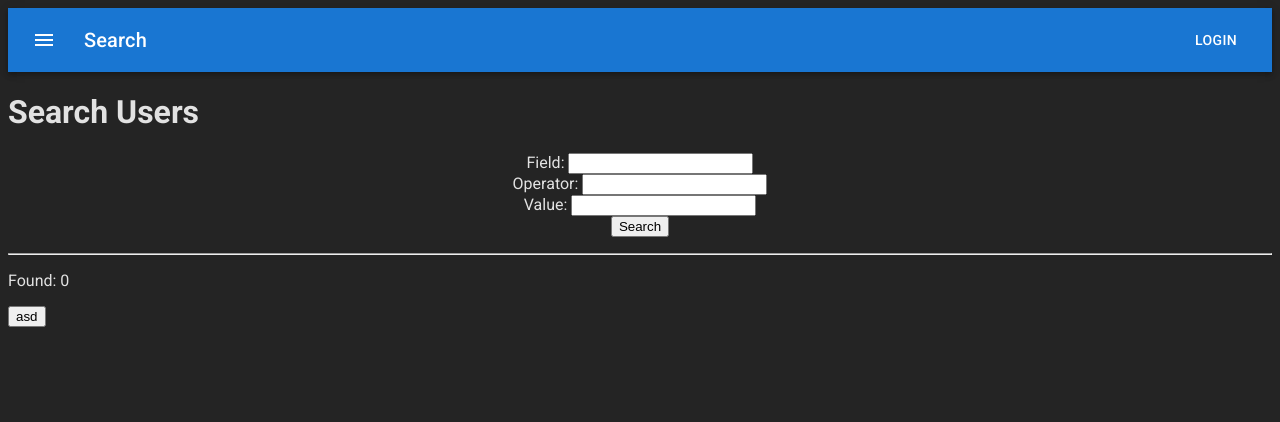
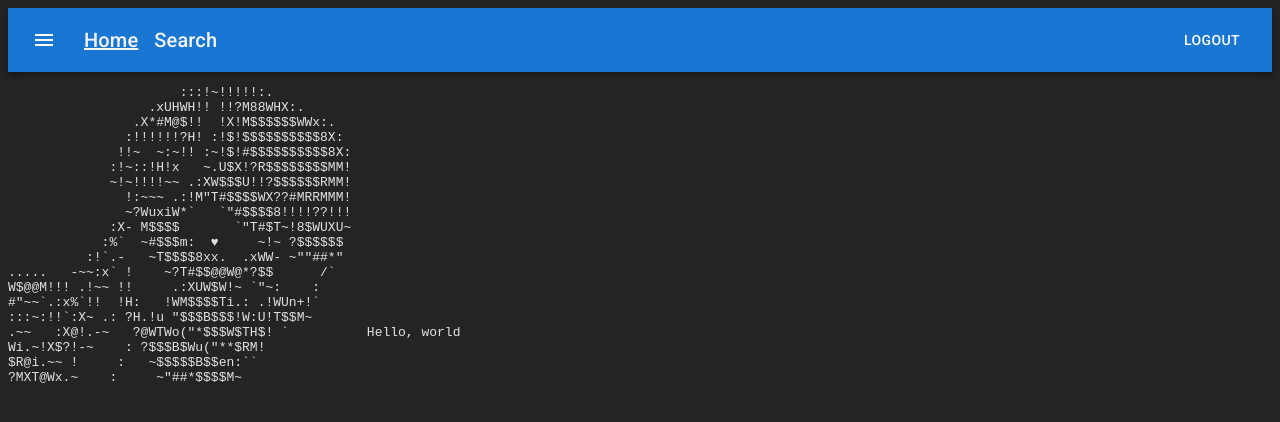
Before and after one commit to anthomm/client-js-react, a React (Vite) app: page / in a window 1280 px wide. Shown: the top 422 px of the page. Built offline with nearby package versions, Linux system fonts and the light colour scheme.

Commit message:
fix: tweak Navbar; Add react-router-dom;

```diff
--- a/package.json
+++ b/package.json
@@ -19,6 +19,7 @@
     "axios": "^1.4.0",
     "react": "^18.2.0",
     "react-dom": "^18.2.0",
+    "react-router-dom": "^6.14.1",
     "styled-components": "^5.3.11"
   },
   "devDependencies": {
--- a/src/App.jsx
+++ b/src/App.jsx
@@ -1,15 +1,17 @@
+import Navbar from "./common/Navbar.jsx";
+import {Routes, Route} from "react-router-dom";
 import SearchUser from "./user/SearchUser.jsx";
-import Navbar from "./common/Navbar.jsx";
+import Home from "./pages/Home.jsx";
 
 function App() {
 
     return (
         <>
             <Navbar/>
-            <div className="app">
-                <SearchUser/>
-            </div>
-            <button>asd</button>
+            <Routes>
+                <Route exact path="/" element={<Home/>}/>
+                <Route path="/search" element={<SearchUser/>}/>
+            </Routes>
         </>
     )
 }
--- a/src/common/Navbar.jsx
+++ b/src/common/Navbar.jsx
@@ -2,9 +2,10 @@ import AppBar from '@mui/material/AppBar';
 import Box from '@mui/material/Box';
 import Toolbar from '@mui/material/Toolbar';
 import Typography from '@mui/material/Typography';
-import Button from '@mui/material/Button';
 import IconButton from '@mui/material/IconButton';
 import MenuIcon from '@mui/icons-material/Menu';
+import {NavLink} from "react-router-dom";
+import {Button} from "@mui/material";
 
 export default function Navbar() {
     return (
@@ -20,10 +21,14 @@ export default function Navbar() {
                     >
                         <MenuIcon/>
                     </IconButton>
-                    <Typography variant="h6" component="div" sx={{flexGrow: 1}}>
-                        Search
+
+                    <Typography variant="h6" component="div" sx={{mr: 2}}>
+                        <NavLink exact="true" to="/">Home</NavLink>
                     </Typography>
-                    <Button color="inherit">Login</Button>
+                    <Typography variant="h6" component="div" sx={{mr: 2}}>
+                        <NavLink to="/search">Search</NavLink>
+                    </Typography>
+                    <Button sx={{marginLeft: "auto"}} color="inherit">Logout</Button>
                 </Toolbar>
             </AppBar>
         </Box>
--- a/src/index.css
+++ b/src/index.css
@@ -10,3 +10,12 @@
   -moz-osx-font-smoothing: grayscale;
   -webkit-text-size-adjust: 100%;
 }
+
+a {
+  text-decoration: none;
+  color: whitesmoke;
+}
+
+.active {
+  text-decoration: underline;
+}
--- a/src/main.jsx
+++ b/src/main.jsx
@@ -6,10 +6,13 @@ import '@fontsource/roboto/300.css';
 import '@fontsource/roboto/400.css';
 import '@fontsource/roboto/500.css';
 import '@fontsource/roboto/700.css';
+import {BrowserRouter} from "react-router-dom";
 
 
 ReactDOM.createRoot(document.getElementById('root')).render(
-  <React.StrictMode>
-    <App />
-  </React.StrictMode>,
+    <React.StrictMode>
+        <BrowserRouter>
+            <App/>
+        </BrowserRouter>
+    </React.StrictMode>,
 )
--- /dev/null
+++ b/src/pages/Home.jsx
@@ -0,0 +1,30 @@
+const hello =
+    '                      :::!~!!!!!:.\n' +
+    '                  .xUHWH!! !!?M88WHX:.\n' +
+    '                .X*#M@$!!  !X!M$$$$$$WWx:.\n' +
+    '               :!!!!!!?H! :!$!$$$$$$$$$$8X:\n' +
+    '              !!~  ~:~!! :~!$!#$$$$$$$$$$8X:\n' +
+    '             :!~::!H!x   ~.U$X!?R$$$$$$$$MM!\n' +
+    '             ~!~!!!!~~ .:XW$$$U!!?$$$$$$RMM!\n' +
+    '               !:~~~ .:!M"T#$$$$WX??#MRRMMM!\n' +
+    '               ~?WuxiW*`   `"#$$$$8!!!!??!!!\n' +
+    '             :X- M$$$$       `"T#$T~!8$WUXU~\n' +
+    '            :%`  ~#$$$m:  ♥     ~!~ ?$$$$$$\n' +
+    '          :!`.-   ~T$$$$8xx.  .xWW- ~""##*"\n' +
+    '.....   -~~:x` !    ~?T#$$@@W@*?$$      /`\n' +
+    'W$@@M!!! .!~~ !!     .:XUW$W!~ `"~:    :\n' +
+    '#"~~`.:x%`!!  !H:   !WM$$$$Ti.: .!WUn+!`\n' +
+    ':::~:!!`:X~ .: ?H.!u "$$$B$$$!W:U!T$$M~\n' +
+    '.~~   :X@!.-~   ?@WTWo("*$$$W$TH$! `          Hello, world\n' +
+    'Wi.~!X$?!-~    : ?$$$B$Wu("**$RM!\n' +
+    '$R@i.~~ !     :   ~$$$$$B$$en:``\n' +
+    '?MXT@Wx.~    :     ~"##*$$$$M~'
+
+
+export default function Home() {
+    return (
+        <pre>
+            {hello}
+        </pre>
+    )
+}
```
Also changed, not shown: 1 other file (tests, documents, lock files or other folders).
